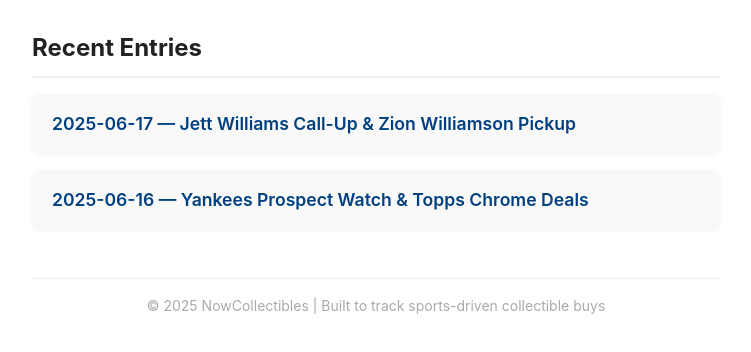
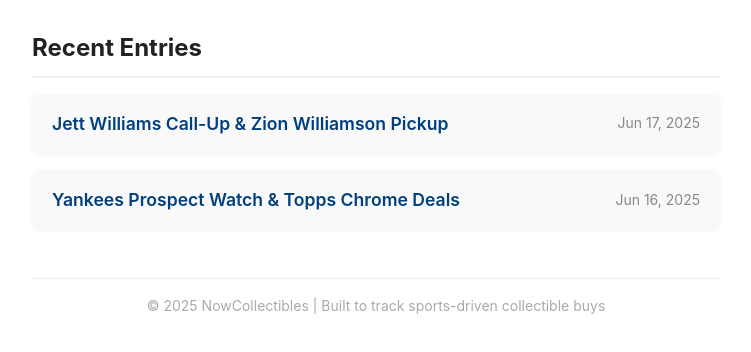
Before and after one commit to moneyboth/nowcollects, a plain HTML site: page index.html in a window 1280 px wide. Shown: the part 134-486 px from the top of the page, without its empty margins (264-1015 px from the left). Drawn offline with Linux system fonts and the light colour scheme.

Commit message:
Update index.html part 3

```diff
--- a/index.html
+++ b/index.html
@@ -8,6 +8,7 @@
     *, *::before, *::after {
       box-sizing: border-box;
     }
+
     body {
       font-family: 'Inter', -apple-system, BlinkMacSystemFont, "Segoe UI", Roboto, Oxygen,
         Ubuntu, Cantarell, "Open Sans", "Helvetica Neue", sans-serif;
@@ -18,18 +19,21 @@
       color: #1a1a1a;
       line-height: 1.6;
     }
+
     h1 {
       text-align: center;
-      margin-bottom: 1rem;
       font-size: 2.25rem;
       color: #004080;
+      margin-bottom: 0.5rem;
     }
+
     p {
       text-align: center;
       color: #444;
       font-size: 1rem;
       margin-bottom: 2rem;
     }
+
     h2 {
       font-size: 1.5rem;
       border-bottom: 2px solid #eee;
@@ -37,31 +41,48 @@
       margin-bottom: 1rem;
       color: #222;
     }
+
     ul {
       list-style: none;
-      padding-left: 0;
+      padding: 0;
       margin: 0;
     }
+
     li {
       background: #f9f9f9;
       margin-bottom: 1rem;
       border-radius: 8px;
       box-shadow: 0 1px 4px rgb(0 0 0 / 0.05);
       padding: 1rem 1.25rem;
+      display: flex;
+      justify-content: space-between;
+      align-items: center;
       transition: background-color 0.2s ease;
     }
+
     li:hover {
       background-color: #e6f0ff;
     }
+
     a {
-      text-decoration: none;
-      color: #004080;
       font-weight: 600;
       font-size: 1.1rem;
+      color: #004080;
+      text-decoration: none;
+      flex-grow: 1;
     }
+
     a:hover {
       text-decoration: underline;
     }
+
+    time {
+      font-size: 0.875rem;
+      color: #888;
+      margin-left: 1rem;
+      white-space: nowrap;
+    }
+
     footer {
       margin-top: 3rem;
       font-size: 0.875rem;
@@ -78,8 +99,14 @@
 
   <h2>Recent Entries</h2>
   <ul>
-    <li><a href="entries/2025-06-17.html">2025-06-17 — Jett Williams Call-Up & Zion Williamson Pickup</a></li>
-    <li><a href="entries/2025-06-16.html">2025-06-16 — Yankees Prospect Watch & Topps Chrome Deals</a></li>
+    <li>
+      <a href="entries/2025-06-17.html">Jett Williams Call-Up & Zion Williamson Pickup</a>
+      <time datetime="2025-06-17">Jun 17, 2025</time>
+    </li>
+    <li>
+      <a href="entries/2025-06-16.html">Yankees Prospect Watch & Topps Chrome Deals</a>
+      <time datetime="2025-06-16">Jun 16, 2025</time>
+    </li>
     <!-- Add new entries here -->
   </ul>
 
```
